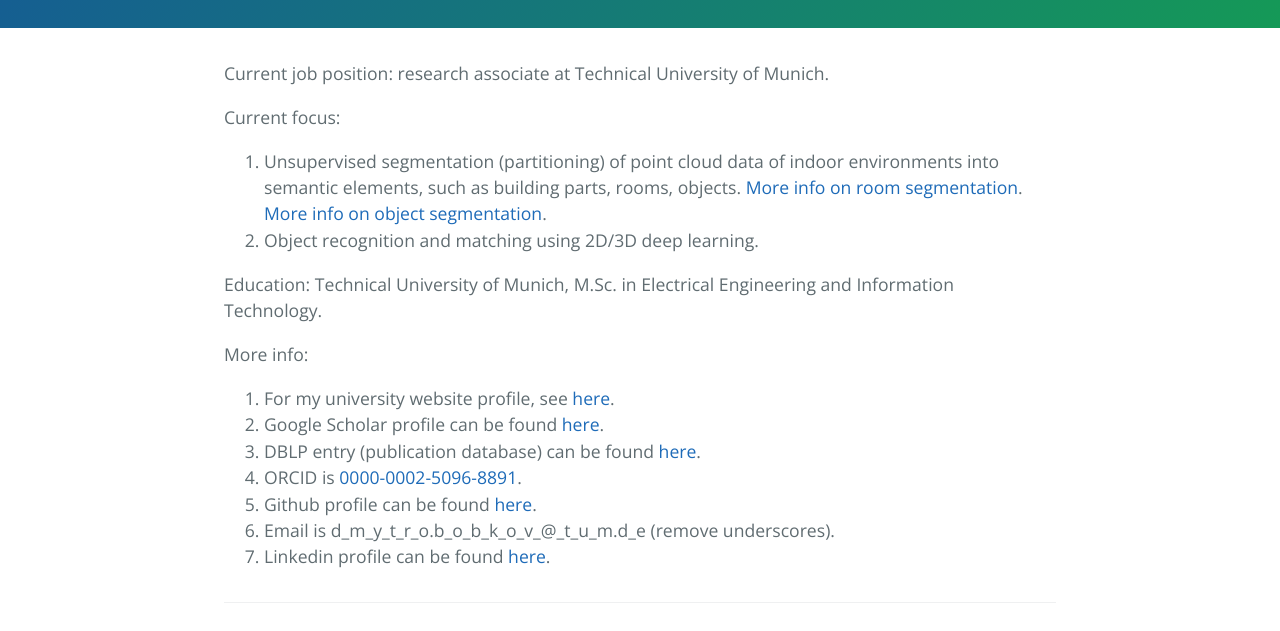
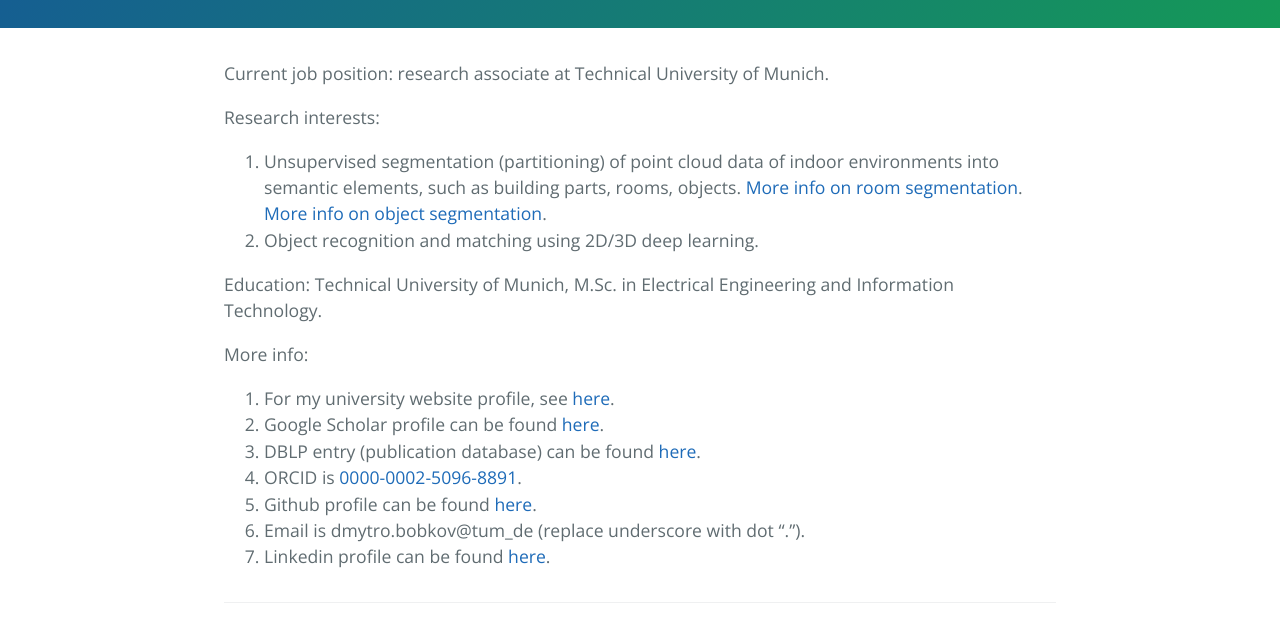
Before and after one commit to DBobkov/dbobkov.github.io, a Jekyll site: the page built from index.md, in a window 1280 px wide. Shown: the part 289-920 px from the top of the page. Built offline with Jekyll 4.4.1, drawn with Linux system fonts in a browser that asks for light colours.

Commit message:
Updated profile

```diff
--- a/index.md
+++ b/index.md
@@ -4,7 +4,7 @@ layout: default
 
 Current job position: research associate at Technical University of Munich.
 
-Current focus:
+Research interests:
 
 1. Unsupervised segmentation (partitioning) of point cloud data of indoor environments into semantic elements, such as building parts, rooms, objects. <a href="https://dbobkov.github.io/room-segmentation">More info on room segmentation</a>. <a href="https://dbobkov.github.io/segmentation">More info on object segmentation</a>.
 2. Object recognition and matching using 2D/3D deep learning.
@@ -18,5 +18,5 @@ More info:
 3. DBLP entry (publication database) can be found <a href="http://dblp.uni-trier.de/pers/hd/b/Bobkov:Dmytro">here</a>.
 4. ORCID is <a href="https://orcid.org/0000-0002-5096-8891">0000-0002-5096-8891</a>.
 5. Github profile can be found <a href="https://github.com/dbobkov">here</a>.
-6. Email is d_m_y_t_r_o.b_o_b_k_o_v_@_t_u_m.d_e (remove underscores).
+6. Email is dmytro.bobkov@tum_de (replace underscore with dot ".").
 7. Linkedin profile can be found <a href="https://www.linkedin.com/in/dmytro-bobkov-43376041/">here</a>.
```
